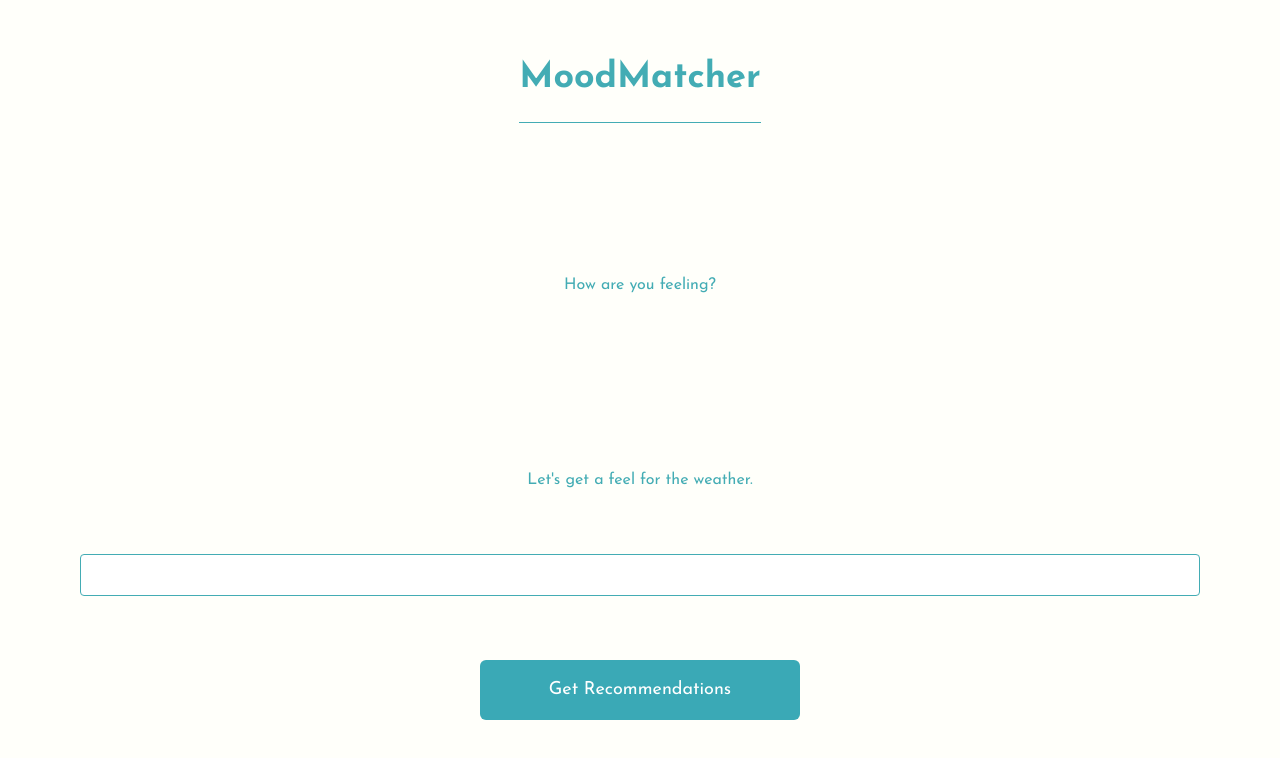
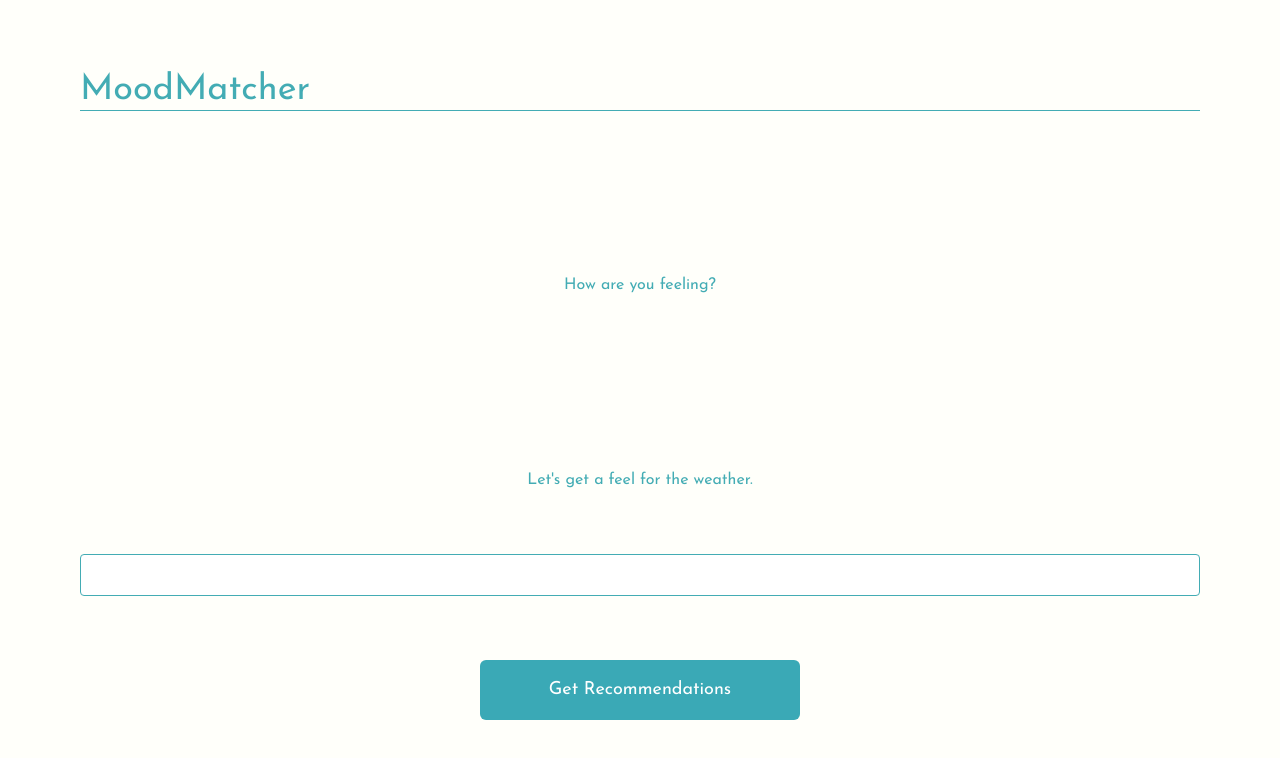
Before and after one commit to SarahJoline/moodmatcher, a Next.js app: page / in a window 1280 px wide. Shown: the top 758 px of the page. Built offline with nearby package versions, Linux system fonts and the light colour scheme.

Commit message:
Navigation

```diff
--- /dev/null
+++ b/src/app/components/Navigation.tsx
@@ -0,0 +1,9 @@
+function TextInput() {
+  return (
+    <nav className="border-b w-full">
+      <h1 className="text-4xl font-light">MoodMatcher</h1>
+    </nav>
+  );
+}
+
+export default TextInput;
--- a/src/app/page.tsx
+++ b/src/app/page.tsx
@@ -1,12 +1,11 @@
 import Button from "./components/Button";
+import Navigation from "./components/Navigation";
 import TextInput from "./components/TextInput";
 
 export default function Home() {
   return (
     <div className="grid grid-rows-[20px_1fr_20px] items-center justify-items-center min-h-screen p-8 pb-20 gap-16 sm:p-20 font-josefin">
-      <nav className="border-b">
-        <h1 className="text-4xl font-bold mb-6">MoodMatcher</h1>
-      </nav>
+      <Navigation />
       <h2>How are you feeling?</h2>
 
       <h2>Let's get a feel for the weather.</h2>
```
